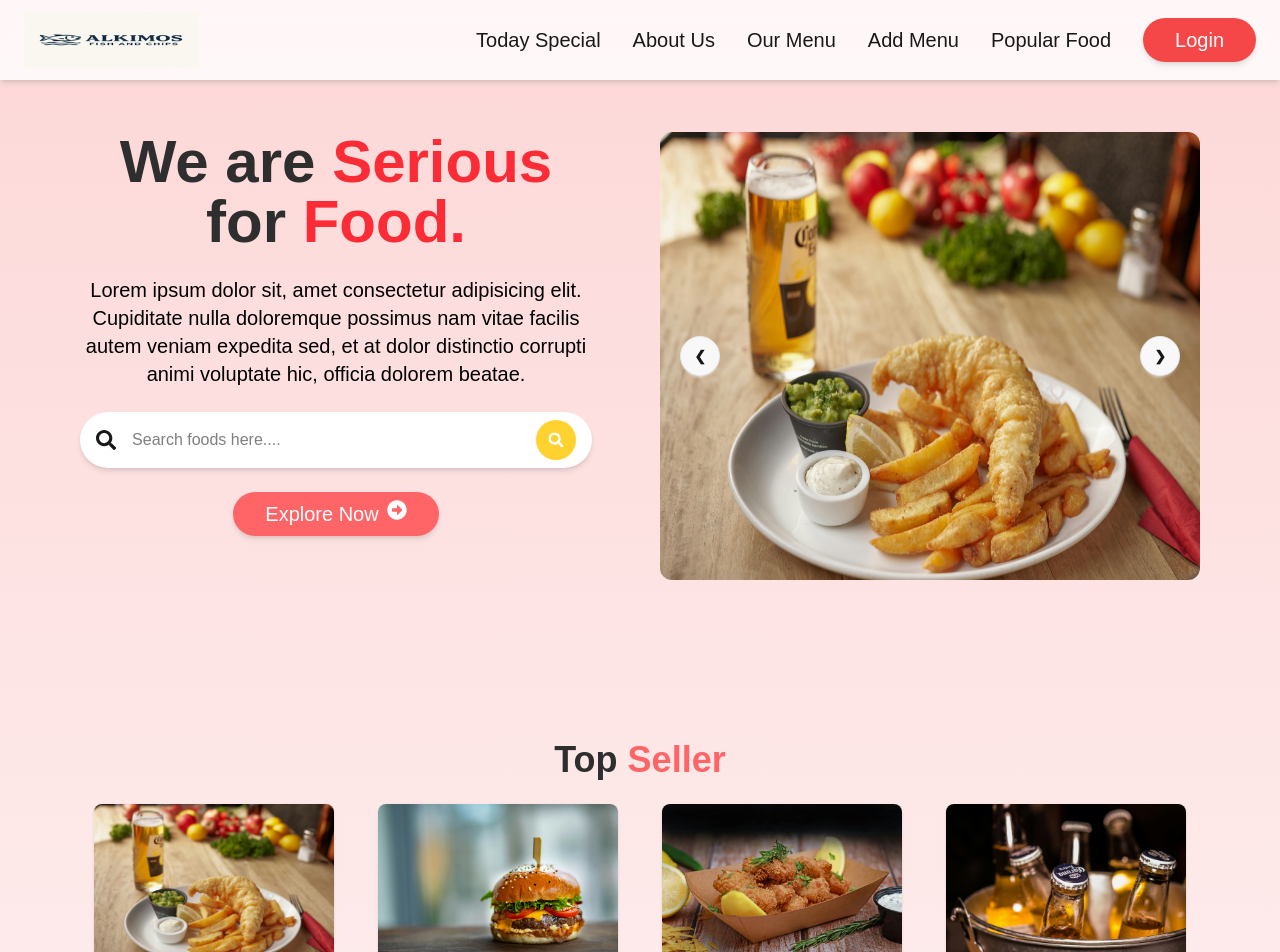
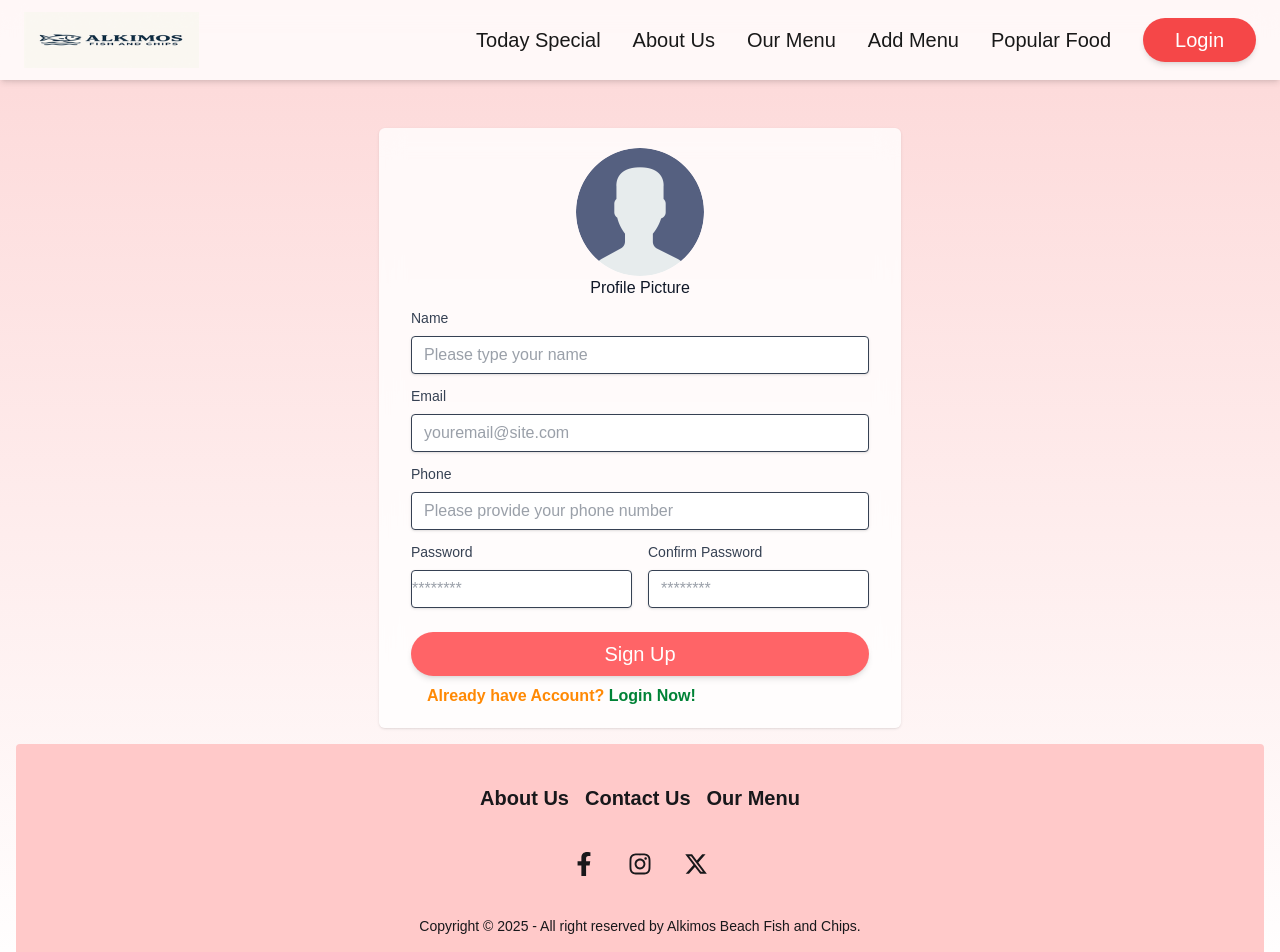
Before and after one commit to budhathokidinesh/Ishikiya-front, a React (Vite) app: page /register in a window 1280 px wide. Shown: the top 952 px of the page. Built offline with nearby package versions, Linux system fonts and the light colour scheme.

Commit message:
Login and register page is done

```diff
--- a/src/App.jsx
+++ b/src/App.jsx
@@ -1,15 +1,22 @@
+import { Route, Routes } from "react-router-dom";
 import "./App.css";
 import HomePage from "./pages/HomePage";
 import Footer from "./shared/Footer";
 import Navbar from "./shared/Navbar";
+import LoginPage from "./pages/LoginPage";
+import RegisterPage from "./pages/RegisterPage";
 
 function App() {
   return (
-    <div>
+    <>
       <Navbar />
-      <HomePage />
+      <Routes>
+        <Route path="/" element={<HomePage />} />
+        <Route path="/login" element={<LoginPage />} />
+        <Route path="/register" element={<RegisterPage />} />
+      </Routes>
       <Footer />
-    </div>
+    </>
   );
 }
 
--- a/src/index.css
+++ b/src/index.css
@@ -5,7 +5,7 @@
 }
 
 #root {
-  max-width: 1200px;
+  max-width: 1400px;
   margin: 0 auto;
   padding: 0 1rem;
 }
--- /dev/null
+++ b/src/pages/LoginPage.jsx
@@ -0,0 +1,73 @@
+import React from "react";
+import { Link, NavLink } from "react-router-dom";
+
+const LoginPage = () => {
+  return (
+    <div className="login">
+      <div className="h-[80vh] pt-[17vh]">
+        <form className="ease-in duration-300 w-[88%] sm:w-max shadow-sm backdrop-blur-md bg-white/80 lg:w-max mx-auto flex flex-col items-center rounded-md px-8 py-5">
+          <NavLink to="/">
+            <img
+              src="./logo.png"
+              alt=""
+              className="logo mb-6 cursor-pointer text-center"
+            />
+          </NavLink>
+          {/* Email  */}
+          <div className="mb-4">
+            <label className="block text-gray-700 text-sm mb-2" htmlFor="email">
+              Email
+            </label>
+            <input
+              type="email"
+              name="email"
+              placeholder="youremail@site.com"
+              required
+              className="shadow-sm bg-white appearance-none border rounded w-full py-2 px-3 sm:w-[20rem] text-gray-700 leading-tight focus:outline-none focus:shadow-outline"
+            />
+          </div>
+          {/* Password  */}
+          <div className="mb-4">
+            <label
+              className="block text-gray-700 text-sm mb-2"
+              htmlFor="password"
+            >
+              Password
+            </label>
+            <input
+              type="password"
+              name="password"
+              required
+              placeholder="Password"
+              minlength="8"
+              pattern="(?=.*\d)(?=.*[a-z])(?=.*[A-Z]).{8,}"
+              title="Must be more than 8 characters, including number, lowercase letter, uppercase letter"
+              className="shadow-sm bg-white appearance-none border rounded w-full py-2 px-3 sm:w-[20rem] text-gray-700 leading-tight focus:outline-none focus:shadow-outline"
+            />
+            <p className="validator-hint hidden">
+              Must be more than 8 characters, including
+              <br />
+              At least one number <br />
+              At least one lowercase letter <br />
+              At least one uppercase letter
+            </p>
+          </div>
+          <button
+            type="submit"
+            className="bg-red-400 active:scale-90 transition duration-150 transform hover:shadow-xl shadow-md w-full px-8 py-2 text-xl font-medium text-white rounded-full cursor-pointer"
+          >
+            Sign In
+          </button>
+          <Link
+            to="/register"
+            className="text-orange-400 text-center font-semibold w-full mb-3 py-2 px-4 rounded "
+          >
+            Create an Account
+          </Link>
+        </form>
+      </div>
+    </div>
+  );
+};
+
+export default LoginPage;
--- /dev/null
+++ b/src/pages/RegisterPage.jsx
@@ -0,0 +1,132 @@
+import React from "react";
+import { Link } from "react-router-dom";
+
+const RegisterPage = () => {
+  return (
+    <div className="register">
+      <div className="w-full mx-auto pt-[16vh] mb-4">
+        <form className="ease-in duration-300 w-[88%] sm:w-max shadow-sm backdrop-blur-md bg-white/80 lg:w-max mx-auto  items-center rounded-md px-8 py-5">
+          <label htmlFor="file-upload" className="custom-file-upload">
+            <img
+              src="pp.png"
+              alt=""
+              className="h-32 w-32 bg-contain rounded-full mx-auto cursor-pointer"
+            />
+          </label>
+          <label className="block text-center text-gray-900 text-base mb-2">
+            Profile Picture
+          </label>
+          <input
+            type="file"
+            label="Image"
+            name="myFile"
+            id="file-upload"
+            className="hidden"
+            accept=".jpg .png .jpeg"
+          />
+          {/* This is for name  */}
+          <div className="mb-3">
+            <label className="block text-gray-700 text-sm mb-2" htmlFor="name">
+              Name
+            </label>
+            <input
+              type="text"
+              name="name"
+              placeholder="Please type your name"
+              required
+              className="shadow-sm bg-white appearance-none border rounded w-full py-2 px-3 text-gray-700 leading-tight focus:outline-none focus:shadow-outline"
+            />
+          </div>
+          {/* This is for email  */}
+          <div className="mb-3">
+            <label className="block text-gray-700 text-sm mb-2" htmlFor="email">
+              Email
+            </label>
+            <input
+              type="email"
+              name="email"
+              placeholder="youremail@site.com"
+              required
+              className="shadow-sm bg-white appearance-none border rounded w-full py-2 px-3  text-gray-700 leading-tight focus:outline-none focus:shadow-outline"
+            />
+          </div>
+          {/* this is for phone number  */}
+          <div className="mb-3">
+            <label className="block text-gray-700 text-sm mb-2">Phone</label>
+            <input
+              type="number"
+              name="phone"
+              placeholder="Please provide your phone number"
+              required
+              className="shadow-sm bg-white appearance-none border rounded w-full py-2 px-3  text-gray-700 leading-tight focus:outline-none focus:shadow-outline"
+            />
+          </div>
+          <div className="flex flex-col md:flex-row md:gap-4">
+            {/* This is for password  */}
+            <div className="mb-3 flex-1">
+              <label className="block text-gray-700 text-sm mb-2">
+                Password
+              </label>
+              <input
+                type="password"
+                name="password"
+                required
+                placeholder="********"
+                minlength="8"
+                pattern="(?=.*\d)(?=.*[a-z])(?=.*[A-Z]).{8,}"
+                title="Must be more than 8 characters, including number, lowercase letter, uppercase letter"
+                className="shadow-sm bg-white appearance-none border rounded w-full py-2  text-gray-700 leading-tight focus:outline-none focus:shadow-outline"
+              />
+              <p className="validator-hint hidden">
+                Must be more than 8 characters, including
+                <br />
+                At least one number <br />
+                At least one lowercase letter <br />
+                At least one uppercase letter
+              </p>
+            </div>
+            {/* This is for confirm password  */}
+            <div className="mb-3 flex-1">
+              <label className="block text-gray-700 text-sm mb-2">
+                Confirm Password
+              </label>
+              <input
+                type="password"
+                name="confirmPassword"
+                required
+                placeholder="********"
+                minlength="8"
+                pattern="(?=.*\d)(?=.*[a-z])(?=.*[A-Z]).{8,}"
+                title="Must be more than 8 characters, including number, lowercase letter, uppercase letter"
+                className="shadow-sm bg-white appearance-none border rounded w-full py-2 px-3  text-gray-700 leading-tight focus:outline-none focus:shadow-outline"
+              />
+              <p className="validator-hint hidden">
+                Must be more than 8 characters, including
+                <br />
+                At least one number <br />
+                At least one lowercase letter <br />
+                At least one uppercase letter
+              </p>
+            </div>
+          </div>
+
+          <button
+            type="submit"
+            className="bg-red-400 active:scale-90 transition duration-150 transform hover:shadow-xl shadow-md w-full px-8 py-2 text-xl font-medium text-white rounded-full cursor-pointer mt-3 mb-2"
+          >
+            Sign Up
+          </button>
+          <Link
+            to="/login"
+            className="text-orange-400 text-center font-semibold w-full mb-3 py-2 px-4 rounded "
+          >
+            Already have Account?{" "}
+            <span className="text-green-700 ">Login Now!</span>
+          </Link>
+        </form>
+      </div>
+    </div>
+  );
+};
+
+export default RegisterPage;
--- a/src/shared/Footer.jsx
+++ b/src/shared/Footer.jsx
@@ -4,31 +4,36 @@ import { FaInstagram } from "react-icons/fa";
 import { FaXTwitter } from "react-icons/fa6";
 const Footer = () => {
   return (
-    <footer className="footer footer-horizontal  w-full bg-red-200 footer-center text-base-content rounded p-10">
-      <nav className="grid grid-flow-col gap-4">
-        <a className="link link-hover">About us</a>
-        <a className="link link-hover">Contact</a>
-        <a className="link link-hover">Jobs</a>
-        <a className="link link-hover">Press kit</a>
+    <footer className="footer footer-horizontal bg-red-200 text-base-content rounded p-10 footer-center">
+      <nav className="grid grid-flow-col gap-4 text-xl font-bold ">
+        <a href="" className="hover:text-red-400 ">
+          About Us
+        </a>
+        <a href="" className="hover:text-red-400 ">
+          Contact Us
+        </a>
+        <a href="" className="hover:text-red-400 ">
+          Our Menu
+        </a>
       </nav>
       <nav>
-        <div className="grid grid-flow-col gap-4">
+        <div className="grid grid-flow-col gap-8 text-2xl">
           <a href="https://www.facebook.com/ALKIMOSBEACHFISHCHIPS">
-            <FaFacebookF />
+            <FaFacebookF className="hover:text-blue-400 " />
           </a>
 
           <a href="">
-            <FaInstagram />
+            <FaInstagram className="hover:text-blue-400 " />
           </a>
           <a href="">
-            <FaXTwitter />
+            <FaXTwitter className="hover:text-blue-400 " />
           </a>
         </div>
       </nav>
       <aside>
         <p>
           Copyright © {new Date().getFullYear()} - All right reserved by Alkimos
-          Beach Fish and Chips
+          Beach Fish and Chips.
         </p>
       </aside>
     </footer>
--- a/src/shared/Navbar.jsx
+++ b/src/shared/Navbar.jsx
@@ -1,6 +1,7 @@
 import React, { useState } from "react";
 import { GiHamburgerMenu } from "react-icons/gi";
 import { RxCross2 } from "react-icons/rx";
+import { Link } from "react-router-dom";
 
 const Navbar = () => {
   const [nav, setNav] = useState(false);
@@ -12,7 +13,10 @@ const Navbar = () => {
     <div className="bg-white/80 shadow-md fixed top-0 left-0 w-full z-40 ease-in duration-300 backdrop-blur-md">
       <div className="py-3 px-10 sm:px-4 md:px-6 lg:px-6 container mx-auto">
         <div className="flex items-center justify-between ">
+          <Link to="/">
             <img src="./logo.png" alt="" className="h-14 cursor-pointer" />
+          </Link>
+
           {/* All links  */}
           <div className="lg:flex hidden gap-8 items-center">
             <a
@@ -45,9 +49,11 @@ const Navbar = () => {
             >
               Popular Food
             </a>
+            <Link to="/login">
               <button className="bg-[#F54748] active:scale-90 transition duration-100 transform hover:shadow-xl shadow-md rounded-full px-8 py-2 text-xl font-medium text-white cursor-pointer">
                 Login
               </button>
+            </Link>
           </div>
           {/* Hamburgur  */}
           <div className="block lg:hidden z-40" onClick={handleNav}>
@@ -92,14 +98,16 @@ const Navbar = () => {
                 Add Menu
               </a>
               <a
-                href=""
+                href="/popular"
                 className="text-[#191919] text-xl font-medium hover:text-red-500"
               >
                 Popular Food
               </a>
+              <Link to="/login">
                 <button className="bg-[#F54748] active:scale-90 transition duration-100 transform hover:shadow-xl shadow-md rounded-full px-8 py-2 text-xl font-medium text-white cursor-pointer">
                   Login
                 </button>
+              </Link>
             </div>
           </div>
         </div>
```
Also changed, not shown: public/pp.png (added). Lines whose indentation alone changed are shown as unchanged.
